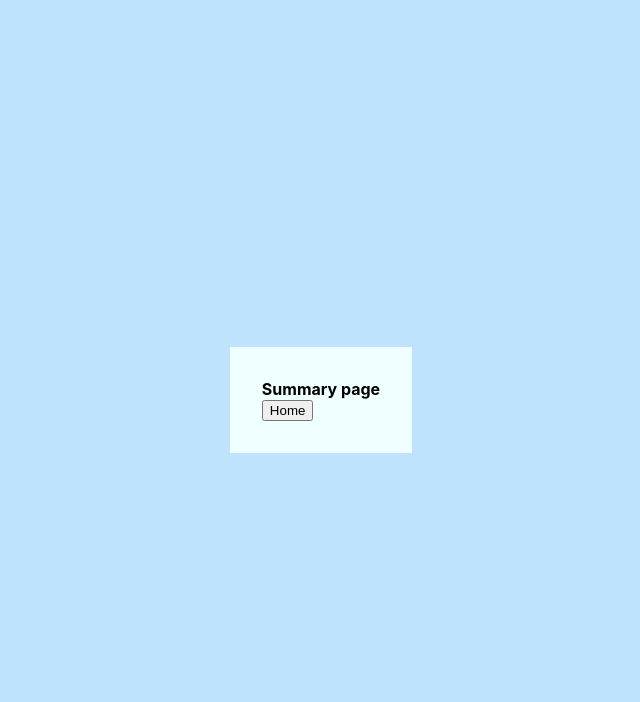
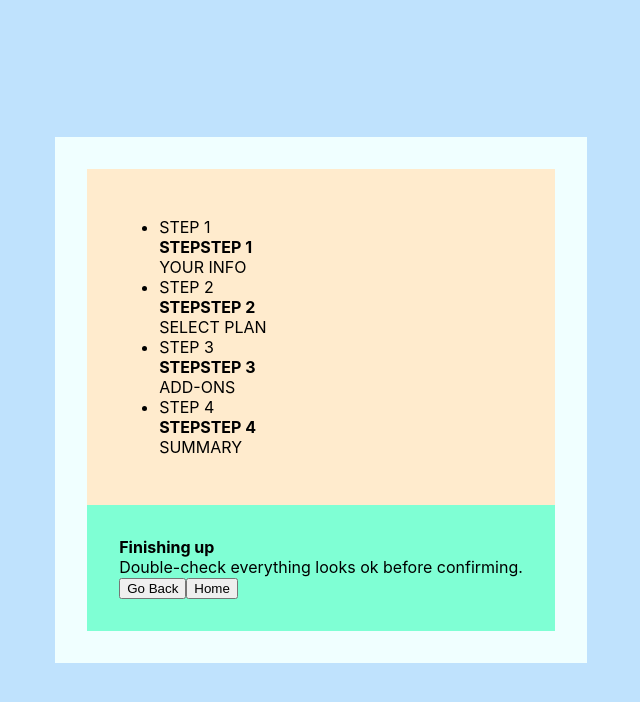
Before and after one commit to mnavai/multistepsform-reactapp, a React (Create React App) app: page /summary in a window 1280 px wide. Shown: the top 702 px of the page, without its empty margins (319-959 px from the left). Built offline with nearby package versions, Linux system fonts and the light colour scheme; the HTML template or start-up script is replaced by a standard one.

Commit message:
summary page

```diff
--- a/src/pages/Summary.js
+++ b/src/pages/Summary.js
@@ -1,11 +1,22 @@
 import { Link } from "react-router-dom";
 import Button from "../components/Button/Button";
+import Sidebar from "../components/Sidebar/Sidebar";
+import HeadingGroup from "../components/HeadingGroup/HeadingGroup";
 
 const Summary = () => {
     return (
         <div className="summary">
-            <h1> Summary page</h1>
-            <Link to="/"><Button type="submit" className="btn">Home</Button></Link>
+            <Sidebar />
+            <main className="main-section">
+                <HeadingGroup heading="Finishing up" ptag="Double-check everything looks ok before confirming." />
+                <div className="">
+
+                </div>
+                <div className="buttons">
+                    <Link to="/add-ons"><Button type="submit" className="btn-goback">Go Back</Button></Link>
+                    <Link to="/"><Button type="submit" className="btn">Home</Button></Link>
+                </div>
+            </main>
         </div>
     );
 }
```
